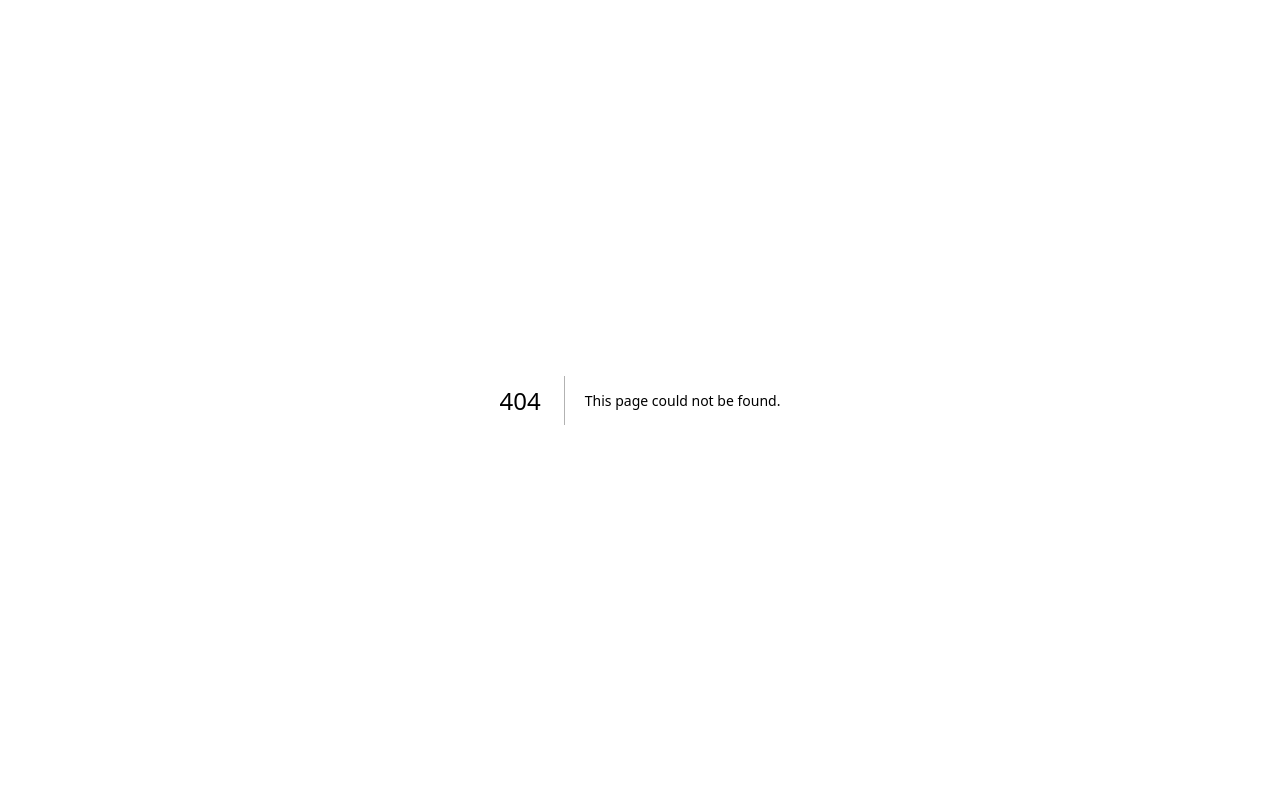
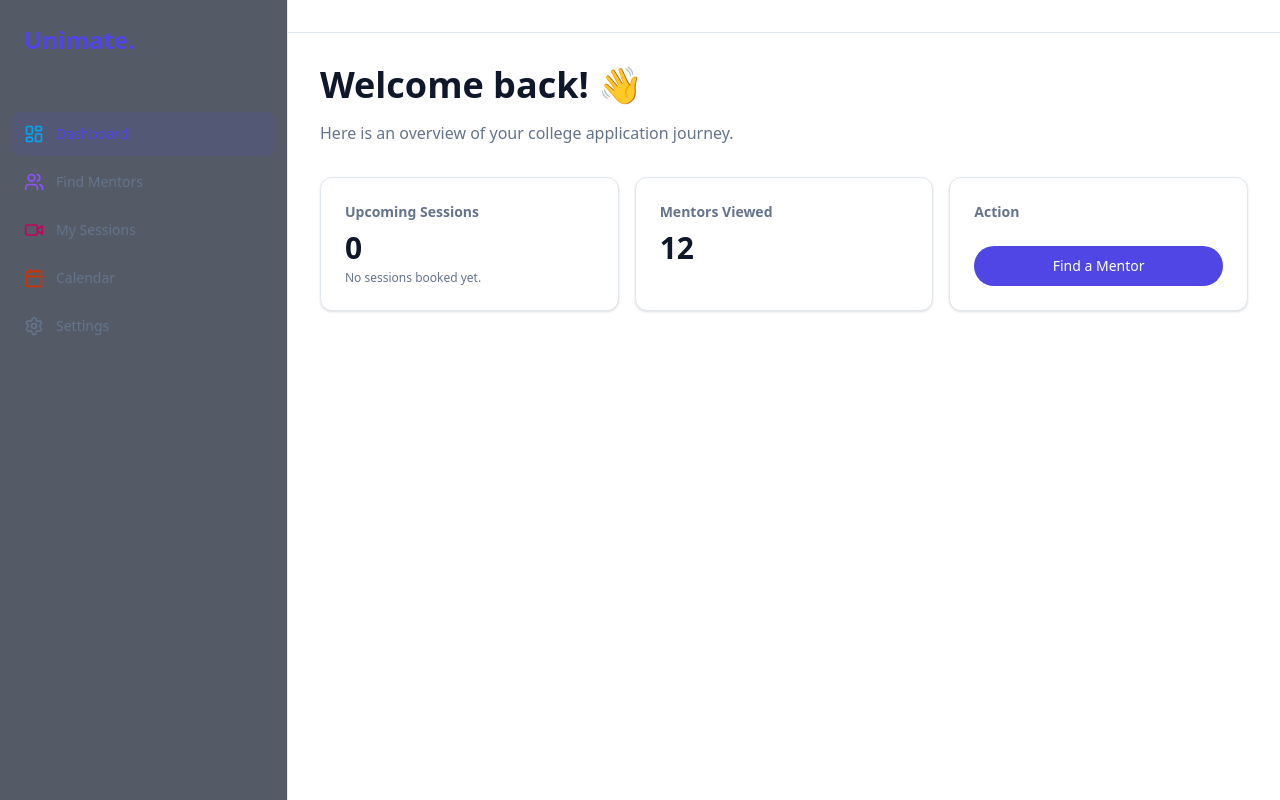
Before and after one commit to singharyan006/unimate, a Next.js app: page /dashboard in a window 1280 px wide. Before the commit this address had no page. Built offline with nearby package versions, Linux system fonts and the light colour scheme.

Commit message:
feat: add dashboard layout and page

```diff
--- /dev/null
+++ b/app/(dashboard)/dashboard/page.tsx
@@ -0,0 +1,32 @@
+import { Card } from "@/components/ui/card" // Assuming Card exists or I will create it
+import { Button } from "@/components/ui/button"
+
+export default function DashboardPage() {
+    return (
+        <div className="p-8">
+            <div className="mb-8 space-y-4">
+                <h2 className="text-2xl md:text-4xl font-bold">Welcome back! 👋</h2>
+                <p className="text-muted-foreground font-light">
+                    Here is an overview of your college application journey.
+                </p>
+            </div>
+
+            <div className="grid gap-4 md:grid-cols-2 lg:grid-cols-3">
+                {/* Simple Stat Cards */}
+                <div className="p-6 border rounded-xl bg-card shadow-sm">
+                    <div className="font-semibold text-sm text-muted-foreground">Upcoming Sessions</div>
+                    <div className="mt-2 text-3xl font-bold">0</div>
+                    <p className="text-xs text-muted-foreground mt-1">No sessions booked yet.</p>
+                </div>
+                <div className="p-6 border rounded-xl bg-card shadow-sm">
+                    <div className="font-semibold text-sm text-muted-foreground">Mentors Viewed</div>
+                    <div className="mt-2 text-3xl font-bold">12</div>
+                </div>
+                <div className="p-6 border rounded-xl bg-card shadow-sm flex flex-col justify-between">
+                    <div className="font-semibold text-sm text-muted-foreground">Action</div>
+                    <Button className="w-full mt-2">Find a Mentor</Button>
+                </div>
+            </div>
+        </div>
+    )
+}
--- /dev/null
+++ b/app/(dashboard)/layout.tsx
@@ -0,0 +1,22 @@
+import { DashboardSidebar } from "@/components/dashboard-sidebar"
+import { UserButton } from "@clerk/nextjs"
+
+export default function DashboardLayout({
+    children,
+}: {
+    children: React.ReactNode
+}) {
+    return (
+        <div className="h-full relative">
+            <div className="hidden h-full md:flex md:w-72 md:flex-col md:fixed md:inset-y-0 z-[80] bg-gray-900">
+                <DashboardSidebar />
+            </div>
+            <main className="md:pl-72">
+                <div className="flex items-center justify-end p-4 border-b">
+                    <UserButton afterSignOutUrl="/" />
+                </div>
+                {children}
+            </main>
+        </div>
+    )
+}
```
